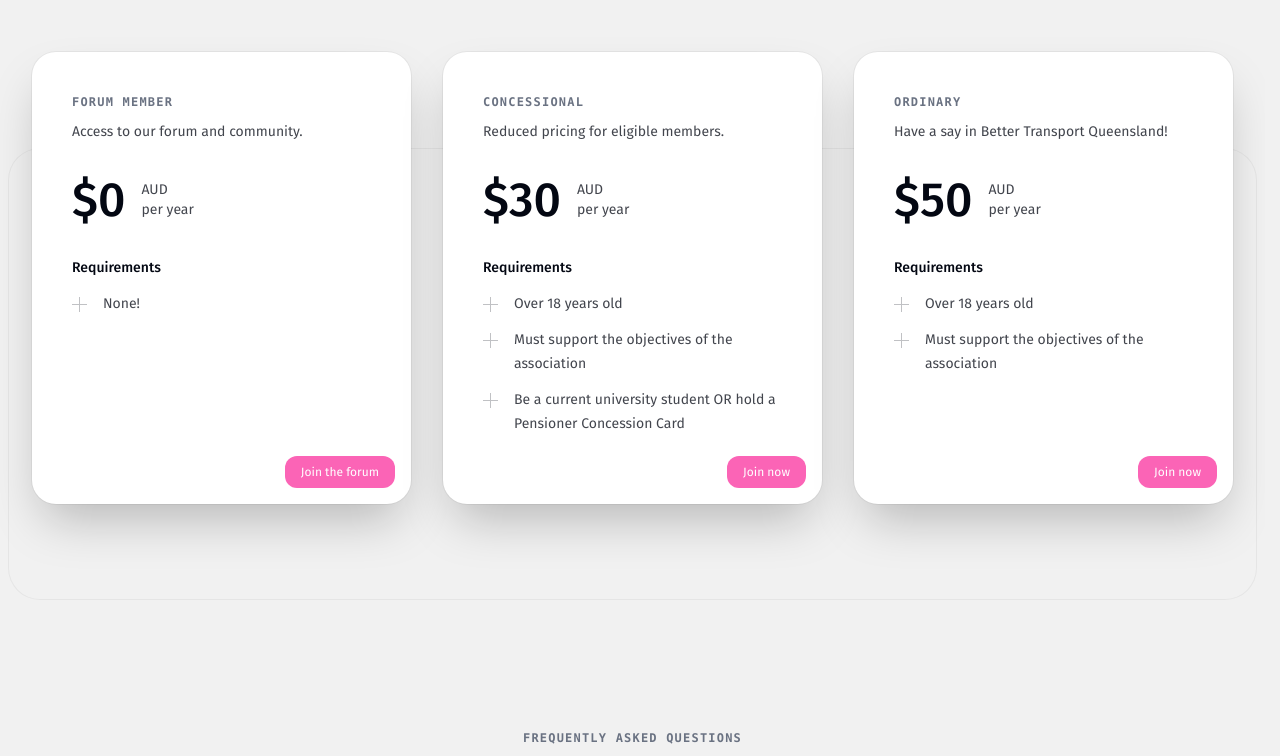
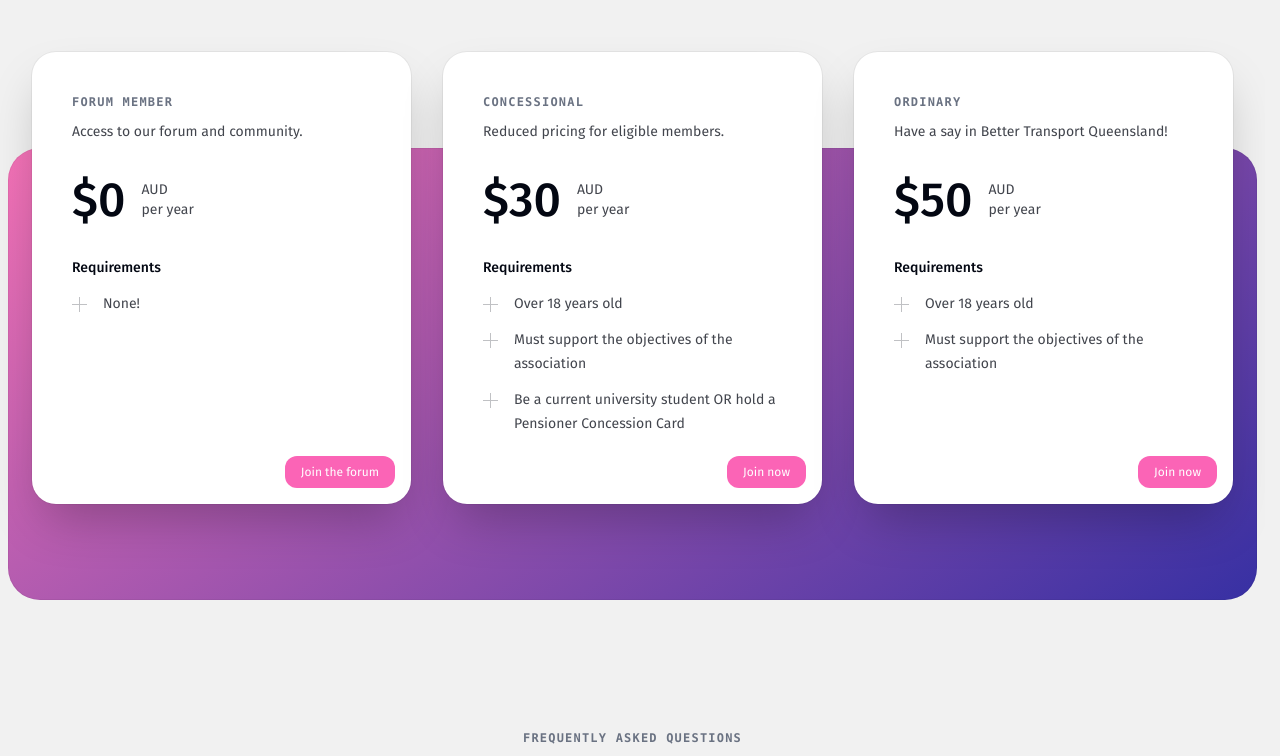
Before and after one commit to rowan-gray/btq-website, a Next.js app: page /member in a window 1280 px wide. Shown: the part 544-1300 px from the top of the page. Built offline with nearby package versions, Linux system fonts and the light colour scheme; what node-cache would draw is missing.

Commit message:
Fixed gradient

```diff
--- a/components/gradient.tsx
+++ b/components/gradient.tsx
@@ -9,7 +9,7 @@ export function Gradient({
       {...props}
       className={clsx(
         className,
-        'bg-[radial-gradient(115deg,var(--tw-gradient-stops))] from-[#f472b6] to-[#3730a3] sm:bg-[linear-gradient(145deg,var(--tw-gradient-stops))]',
+        'bg-radial-[at_0%_0%] from-[#f472b6] to-[#3730a3] sm:bg-linear-[145deg]',
       )}
     />
   )
```
